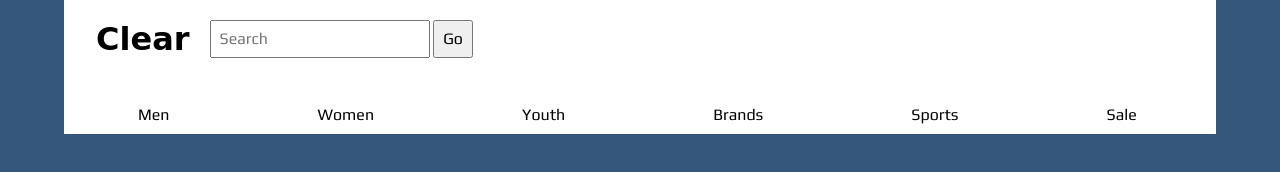
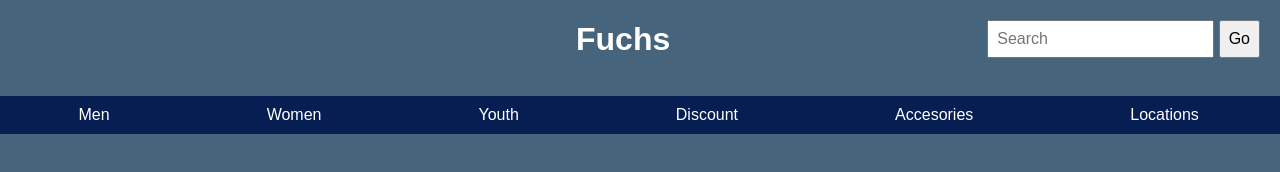
Before and after one commit to cesavendano/salmon-cookies, a website: page index.html in a window 1280 px wide. Drawn offline with Linux system fonts and the light colour scheme; a web font is replaced by a local one.

```diff
--- a/index.html
+++ b/index.html
@@ -4,7 +4,7 @@
     <meta charset="UTF-8">
     <meta name="viewport" content="width=device-width, initial-scale=1.0">
     <meta http-equiv="X-UA-Compatible" content="ie=edge">
-    <title>Clear</title>
+    <title>Fuchs</title>
     <link href="normalize.css" rel="stylesheet">
     <link href="https://fonts.googleapis.com/css?family=Baloo+Tammudu|Play" rel="stylesheet">
     <link href="style.css" rel="stylesheet">
@@ -13,7 +13,7 @@
     <div id="container">
         <header>
             <div id="logo-search" class="clearfix">
-                <h1>Clear</h1>
+                <h1>Fuchs</h1>
                 <form id="search">
                     <input type="text" placeholder="Search">
                     <input type="button" value="Go">
@@ -24,9 +24,9 @@
                     <li>Men</li>
                     <li>Women</li>
                     <li>Youth</li>
-                    <li>Brands</li>
-                    <li>Sports</li>
-                    <li>Sale</li>
+                    <li>Discount</li>
+                    <li>Accesories</li>
+                    <li>Locations</li>
                 </ul>
             </div>
             <div id="promotions">
--- a/style.css
+++ b/style.css
@@ -3,27 +3,28 @@
 }
 
 body {
-    background-color: rgb(54, 87, 124);
-    font-family: 'Play', sans-serif;
+    background-color: rgb(70, 100, 124);
+    font-family: 'IBM Plex Sans', sans-serif;
 }
 
 #container {
-    width: 90%;
-    background-color: rgb(255, 255, 255);
+    width: 100%;
+    background-color: rgb(70, 100, 124);
     margin: 0 auto;
 }
 
 h1, h2, h3, h4, h5, h6 {
-    font-family: 'Baloo Tammudu', cursive;
+    font-family: 'IBM Plex Sans', sans-serif;
+    color: rgb(255, 255, 255);
 }
 
 h1 {
     float: left;
-    padding-left: 1em;
+    padding-left: 18em;
 }
 
 #search {
-    float: left;
+    float: right;
     padding: 1.25em;
 }
 
@@ -38,7 +39,7 @@
 }
 
 #navigation {
-    background-color: rgba(255, 255, 255, 0.788)
+    background-color: rgba(0,23,79,0.9);
 }
 
 #navigation ul {
@@ -48,10 +49,12 @@
 
 #navigation li {
     float: left;
-    padding: 10px 74px;
+    padding: 10px 78.5px;
+    color: rgb(255, 255, 255);
 }
 
 #navigation li:hover {
-    background-color: rgb(54, 84, 124);
+    background-color: rgb(70, 100, 124);
     cursor: pointer;
+    text-emphasis-colo
 }
```
